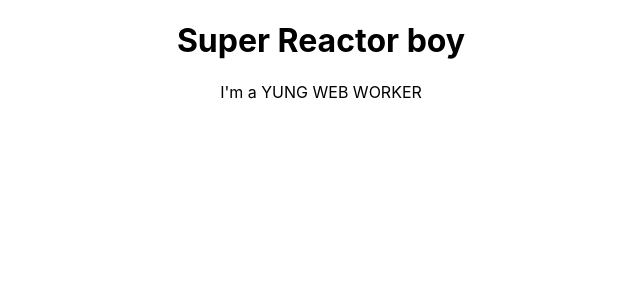
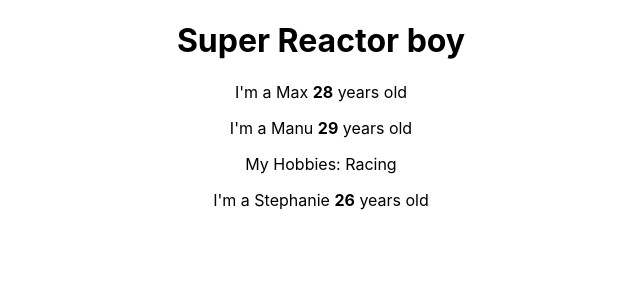
Before and after one commit to goxr3plus/React-App, a React (Create React App) app: page / in a window 1280 px wide. Shown: the top 300 px of the page, without its empty margins (319-959 px from the left). Built offline with nearby package versions, Linux system fonts and the light colour scheme.

Commit message:
Added props

```diff
--- a/src/App.js
+++ b/src/App.js
@@ -1,20 +1,20 @@
-import React, { Component } from 'react';
-import './App.css';
-import Person from './Person/Person.js'
+import React, { Component } from "react";
+import "./App.css";
+import Person from "./Person/Person.js";
 
 class App extends Component {
-
-  render (){
-     return (
+  render() {
+    return (
       <div className="App">
         <h1> Super Reactor boy</h1>
-        <Person />
+        <Person name="Max" age="28"/>
+        <Person name="Manu" age="29"> My Hobbies: Racing </Person>
+        <Person name="Stephanie" age="26"/>
       </div>
-     );
+    );
 
     //  return React.createElement('div',{className:'App'},React.createElement('h1',null,"Hello I'am John"));
   }
-
 }
 
 export default App;
--- a/src/Person/Person.js
+++ b/src/Person/Person.js
@@ -1,7 +1,13 @@
-import React from 'react';
+import React from "react";
 
-const person = (props) =>{
-    return <p> I'm a YUNG WEB WORKER {props[1]}</p>
-}
+const person = props => {
+  return (
+    <div>
+    <p>  I'm a {props.name} <b>{props.age}</b> years old </p>
+    <p> {props.children}</p>
+    </div>
+
+  );
+};
 
 export default person;
```
Also changed, not shown: src/App.css (line endings or trailing spaces).
